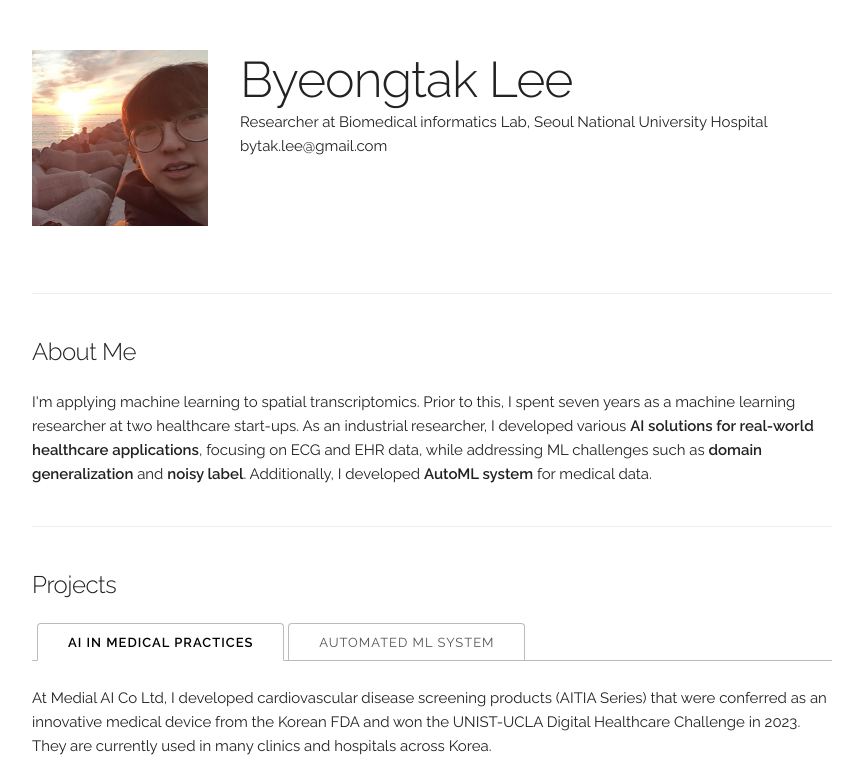
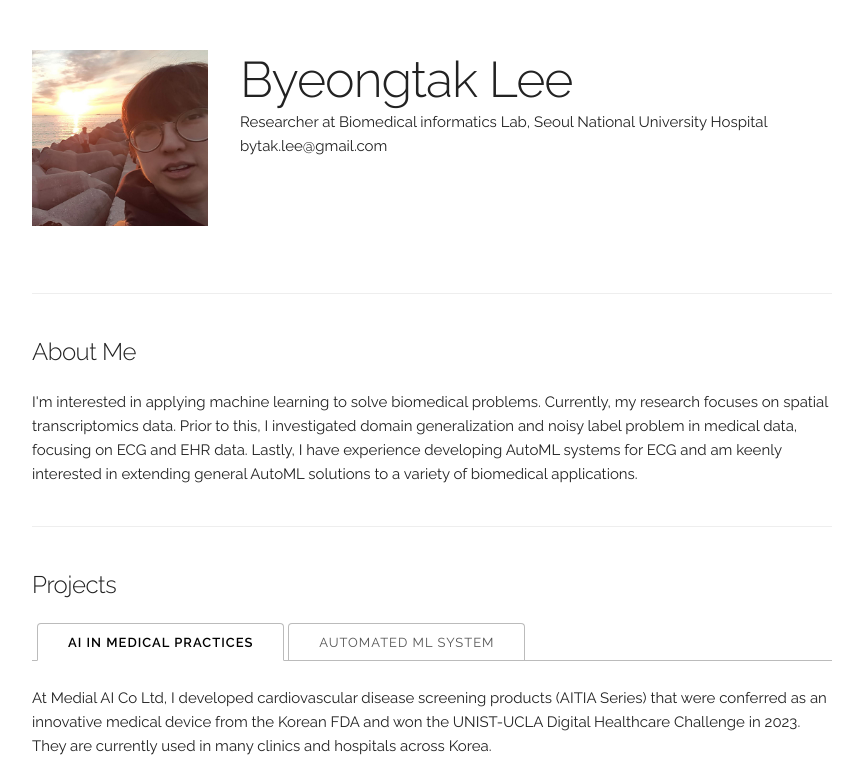
Before and after one commit to byeongtak/byeongtak.github.io, a Jekyll site: the page built from index.html, in a window 1280 px wide and 1400 px high. Shown: the top 782 px of the window, without its empty margins (208-1071 px from the left). Built offline with Jekyll 4.4.1, drawn with Linux system fonts in a browser that asks for light colours; some of the changed text lies outside the part shown; grey boxes are pictures that could not be loaded.

Commit message:
Update index.html

```diff
--- a/index.html
+++ b/index.html
@@ -14,10 +14,10 @@
 <!-- ========== About ========== -->
 <div class="docs-section" id="about">
   <h5>About Me</h5>
-	I'm applying machine learning to spatial transcriptomics.
-	Prior to this, I spent seven years as a machine learning researcher at two healthcare start-ups.
-	As an industrial researcher, I developed various <b>AI solutions for real-world healthcare applications</b>, focusing on ECG and EHR data, while addressing ML challenges such as <b>domain generalization</b> and <b>noisy label</b>.
-	Additionally, I developed <b>AutoML system</b> for medical data.
+	I'm interested in applying machine learning to solve biomedical problems.
+	Currently, my research focuses on spatial transcriptomics data.
+	Prior to this, I investigated domain generalization and noisy label problem in medical data, focusing on ECG and EHR data.
+	Lastly, I have experience developing AutoML systems for ECG and am keenly interested in extending general AutoML solutions to a variety of biomedical applications.
   <br>
 
 </div>
@@ -88,10 +88,10 @@
 <!-- ========== PUBLICATIONS ========== -->
 <div class="docs-section" id="publications">
   <h5>Publications</h5>
-	My research focuses on two key areas:
+	My research focuses on two areas:
 	<b>(1) developing and evaluating AI models for clinical practice</b> and
-	<b>(2) addressing ML challenges in applying AI to medical data</b>.
-  <br>
+	<b>(2) addressing domain generalization and noisy label problem in applying AI to medical data</b>.
+<!--   <br>
   <br>
 	(1) I have explored the effectiveness of AI models in clinical applications, including diagnosing heart failure and myocardial infarction using ECG, predicting sepsis using EHR, and estimating blood pressure through ECG and PPG.
   <br>
@@ -100,7 +100,7 @@
 	Additionally, I have investigated noisy labels and data quality, common issues in real-world medical datasets.
   <br>
   <br>
-
+ -->
   <p>Most recent publications on <a href="{{ site.data.main_info.google_scholar }}" style="text-decoration: none;" target="_blank">Google Scholar</a>.<br/>
   <sup><b>*</b></sup> indicates equal contribution.</p>
 
```
